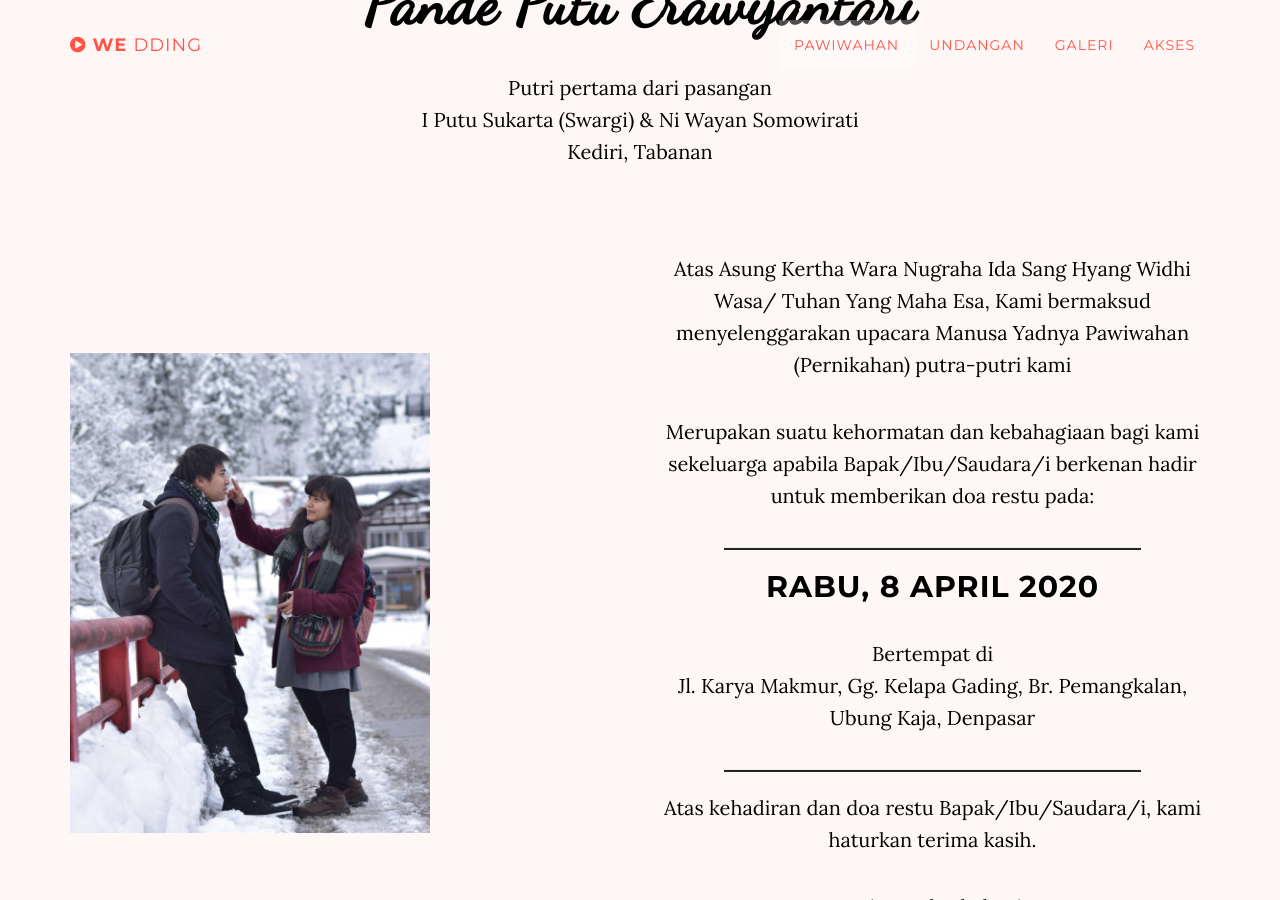
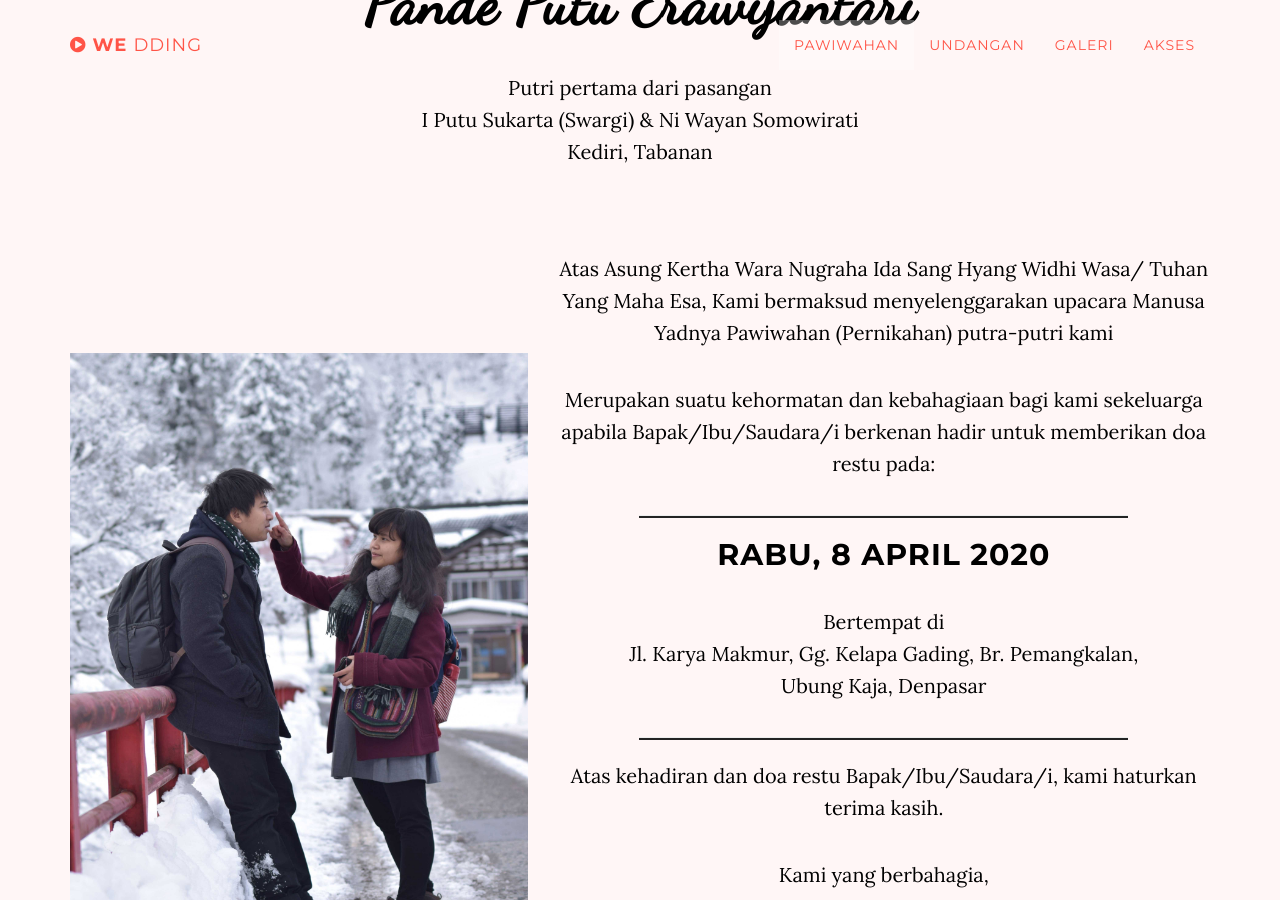
Before and after one commit to mwsatman/we_dding, a Jekyll site: the page built from index.html, in a window 1280 px wide and 900 px high, scrolled down 1346 px. Built offline with Jekyll 4.4.1, drawn with Linux system fonts in a browser that asks for light colours; nearby versions of some CDN libraries; library files that are not in the unit come from our copies.

Commit message:
Update invitation.html

```diff
--- a/_includes/invitation.html
+++ b/_includes/invitation.html
@@ -1,11 +1,11 @@
     <!-- Contact Section -->
     <section id="invitation" class="container content-section text-center">
         <div class="row">
-            <div class="col-lg-4 adjusted_img">
-                <img src="img/winter_cut.jpg" alt="" title="" width="360">
+            <div class="col-xs-12 col-lg-5 adjusted_img">
+                <img src="/img/winter_cut.jpg" alt="" title="" width="100%">
                 <h2></h2>
             </div>
-            <div class="col-lg-6 col-lg-offset-2">
+            <div class="col-xs-12 col-lg-7">
                 <p>Atas Asung Kertha Wara Nugraha Ida Sang Hyang Widhi Wasa/ Tuhan Yang Maha Esa, Kami bermaksud menyelenggarakan upacara Manusa Yadnya Pawiwahan (Pernikahan) putra-putri kami</p>
                 <p>Merupakan suatu kehormatan dan kebahagiaan bagi kami sekeluarga apabila Bapak/Ibu/Saudara/i berkenan hadir untuk memberikan doa restu pada:</p>
                 <hr class="line" style="width: 75%;">
```
